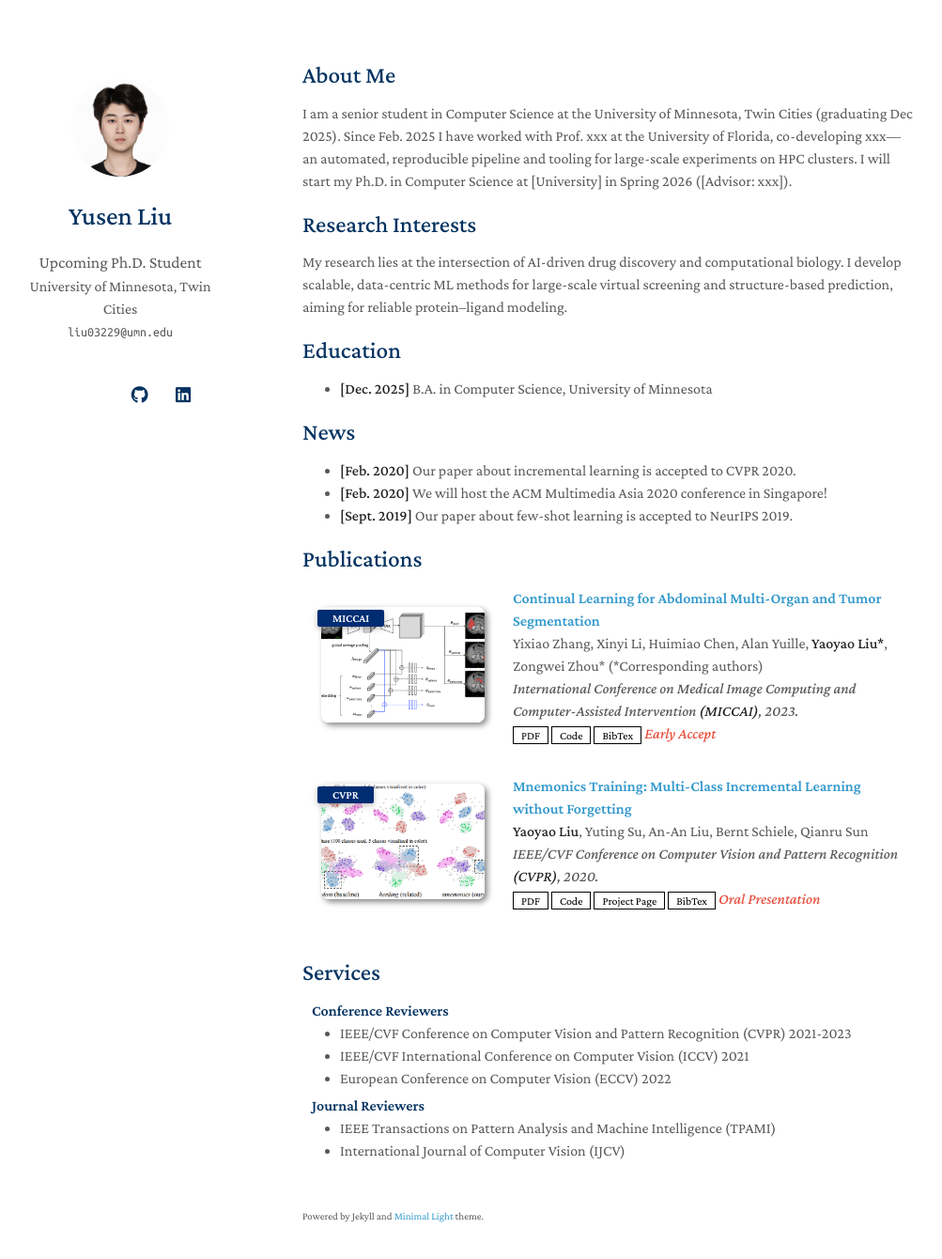
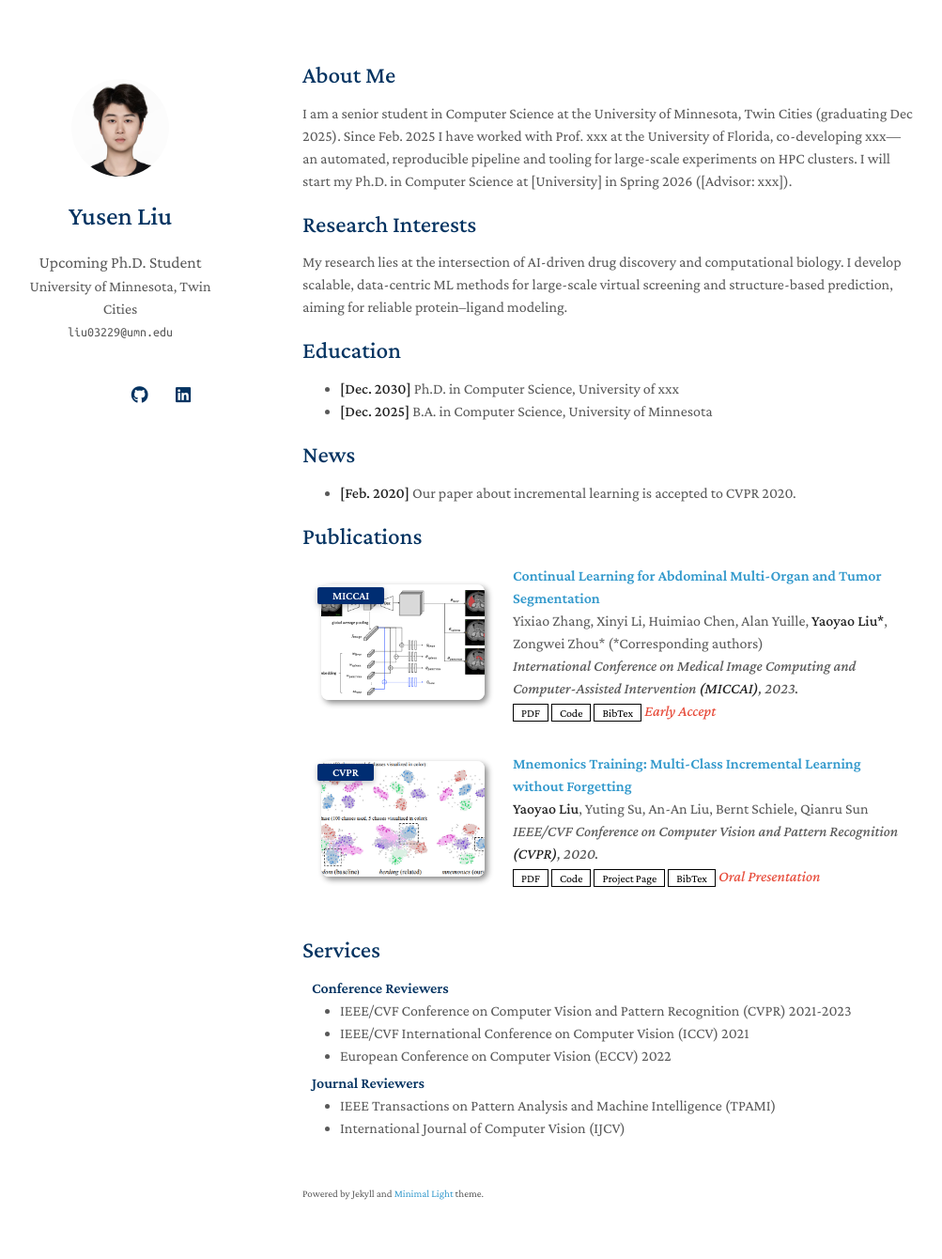
Before and after one commit to Lou1s-Lau/louislau.github.io, a Jekyll site: the page built from index.md, in a window 1280 px wide and 1375 px high. Shown: the top 1340 px of the window at 94% size, without its empty margins (148-1151 px from the left). Built offline with Jekyll 4.4.1, drawn with Linux system fonts in a browser that asks for light colours; a style sheet for code colours, icons or effects is not loaded; our own code applies the rules of GitHub Pages for plain Markdown files.

Commit message:
Update index.md

```diff
--- a/index.md
+++ b/index.md
@@ -11,13 +11,12 @@ I am a senior student in Computer Science at the University of Minnesota, Twin C
 My research lies at the intersection of AI-driven drug discovery and computational biology. I develop scalable, data-centric ML methods for large-scale virtual screening and structure-based prediction, aiming for reliable protein–ligand modeling.
 
 ## Education
+- **[Dec. 2030]** Ph.D. in Computer Science, University of xxx
 - **[Dec. 2025]** B.A. in Computer Science, University of Minnesota
 
 ## News
 
 - **[Feb. 2020]** Our paper about incremental learning is accepted to CVPR 2020.
-- **[Feb. 2020]** We will host the ACM Multimedia Asia 2020 conference in Singapore!
-- **[Sept. 2019]** Our paper about few-shot learning is accepted to NeurIPS 2019.
 
 
 {% include_relative _includes/publications.md %}
```
